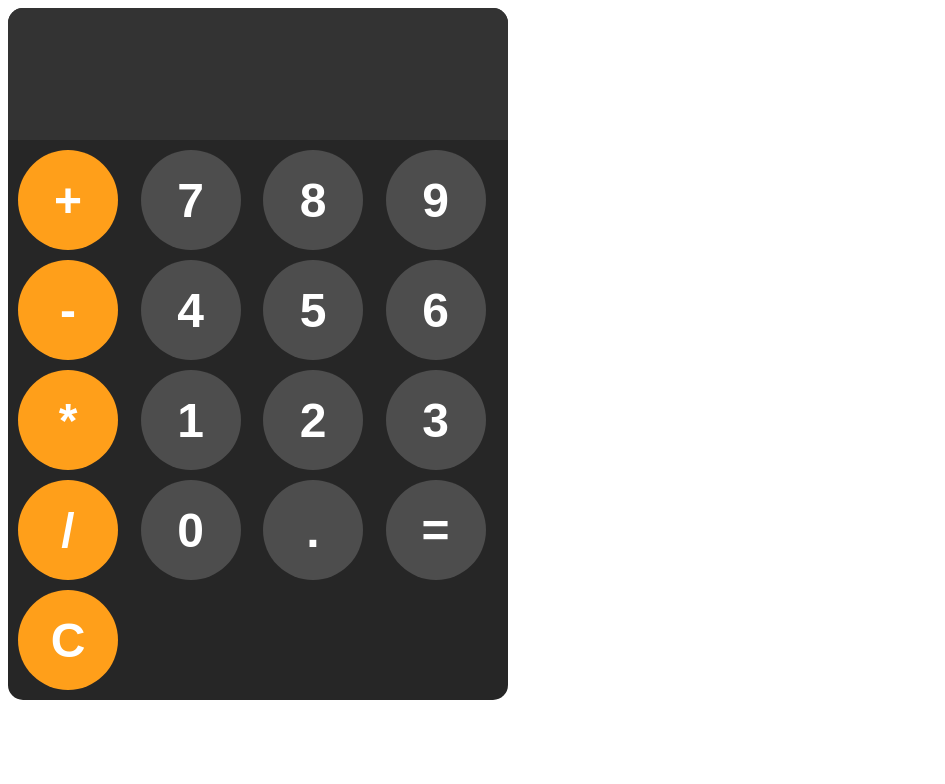
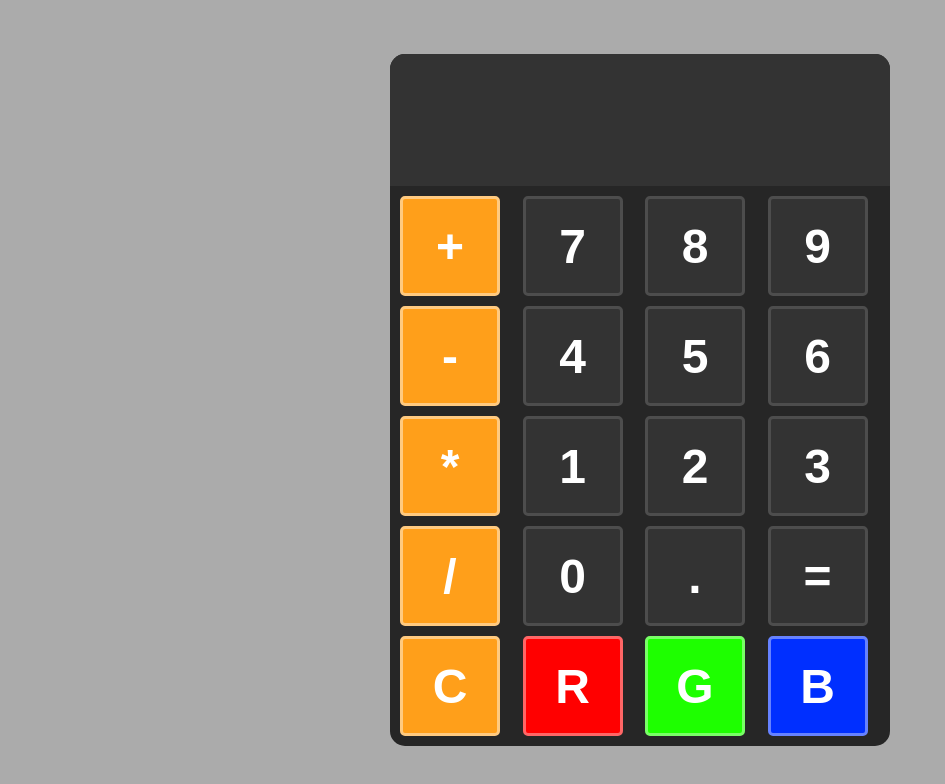
Before and after one commit to EthanWalkerGit/calculatorApp, a plain HTML site: page index.html in a window 1280 px wide. Shown: the whole page, without its empty margins (0-945 px from the left). Drawn offline with Linux system fonts and the light colour scheme.

Commit message:
added colours

```diff
--- a/index.html
+++ b/index.html
@@ -27,8 +27,9 @@
             <button onclick="appendToDisplay('.')">.</button>
             <button onclick="calculate()">=</button>
             <button onclick="clearDisplay()" class="operator-btn">C</button>
-
-
+            <button onclick="changeColourRed()" class="colour-btn-red">R</button>
+            <button onclick="changeColourGreen()" class="colour-btn-green">G</button>
+            <button onclick="changeColourBlue()" class="colour-btn-blue">B</button>
         </div>
 
     </div>
--- a/index.js
+++ b/index.js
@@ -19,3 +19,71 @@ function calculate(){
         display.value = 'Error';
     }
 }
+
+function changeColourRed(){
+    var element = document.querySelector('#calculator');
+    var display = document.getElementById('display');
+    var button = document.querySelectorAll('button');
+    var operatorButton = document.querySelectorAll('.operator-btn');
+
+    element.style.backgroundColor = "hsl(0, 100%, 55%)";
+    display.style.backgroundColor = "hsl(0, 100%, 55%)";
+
+    button.forEach(function(button) {
+        button.style.backgroundColor = "hsl(0, 100%, 60%)";
+        button.style.borderColor = "hsl(0, 100%, 70%)";
+        button.style.color = "hsl(0, 0%, 100%)";
+    });
+
+    operatorButton.forEach(function(button) {
+        button.style.backgroundColor = "hsl(0, 100%, 70%)";
+        button.style.borderColor = "hsl(0, 100%, 80%)";
+    });
+
+}
+
+function changeColourGreen(){
+    var element = document.querySelector('#calculator');
+    var display = document.getElementById('display');
+    var button = document.querySelectorAll('button');
+    var operatorButton = document.querySelectorAll('.operator-btn');
+
+    element.style.backgroundColor = "hsl(113, 100%, 35%)";
+    display.style.backgroundColor = "hsl(113, 100%, 35%)";
+    display.style.color = "hsl(0, 0%, 20%)";
+
+    button.forEach(function(button) {
+        button.style.backgroundColor = "hsl(113, 100%, 50%)";
+        button.style.borderColor = "hsl(113, 100%, 70%)";
+        button.style.color = "hsl(0, 0%, 20%)";
+    });
+
+    operatorButton.forEach(function(button) {
+        button.style.backgroundColor = "hsl(113, 100%, 70%)";
+        button.style.borderColor = "hsl(113, 100%, 80%)";
+    });
+
+}
+
+function changeColourBlue(){
+    var element = document.querySelector('#calculator');
+    var display = document.getElementById('display');
+    var button = document.querySelectorAll('button');
+    var operatorButton = document.querySelectorAll('.operator-btn');
+
+    element.style.backgroundColor = "hsl(229, 100%, 35%)";
+    display.style.backgroundColor = "hsl(229, 100%, 35%)";
+    display.style.color = "hsl(0, 0%, 100%)";
+
+    button.forEach(function(button) {
+        button.style.backgroundColor = "hsl(229, 100%, 50%)";
+        button.style.borderColor = "hsl(229, 100%, 70%)";
+        button.style.color = "hsl(0, 0%, 100%)";
+    });
+
+    operatorButton.forEach(function(button) {
+        button.style.backgroundColor = "hsl(229, 100%, 70%)";
+        button.style.borderColor = "hsl(229, 100%, 80%)";
+    });
+
+}
--- a/styles.css
+++ b/styles.css
@@ -1,9 +1,10 @@
-#body{
+body{
     margin: 0;
     display: flex;
     justify-content: center;
     align-items: center;
     height: 100vh;
+    background-color: hsl(0, 0%, 67%);
 }
 
 
@@ -35,9 +36,10 @@
 button{
     width: 100px;
     height: 100px;
-    border-radius: 100px;
-    border: none;
-    background-color: hsl(0, 0%, 30%);
+    border-radius: 5px;
+    border: solid;
+    border-color: hsl(0, 0%, 30%);
+    background-color:  hsl(0, 0%, 20%);
     color: white;
     font-size: 3rem;
     font-weight: bold;
@@ -47,13 +49,13 @@ button{
 button:hover{
     background-color: hsl(0, 0%, 40%);
 }
-
 button:active{
     background-color: hsl(0, 0%, 50%);
 }
-
 .operator-btn{
     background-color: hsl(35, 100%, 55%);
+    border: solid;
+    border-color: hsl(35, 100%, 75%);
 }
 .operator-btn:hover{
     background-color: hsl(35, 100%, 65%);
@@ -61,3 +63,33 @@ button:active{
 .operator-btn:hover{
     background-color: hsl(35, 100%, 75%);
 }
+.colour-btn-red{
+    background-color: hsl(0, 100%, 50%);
+    border: solid;
+    border-color: hsl(0, 100%, 70%);
+}
+.colour-btn-red:hover{
+    background-color: hsl(0, 100%, 70%);
+    border: solid;
+    border-color: hsl(0, 100%, 70%);
+}
+.colour-btn-green{
+    background-color: hsl(113, 100%, 50%);
+    border: solid;
+    border-color: hsl(113, 100%, 70%);
+}
+.colour-btn-green:hover{
+    background-color: hsl(113, 100%, 70%);
+    border: solid;
+    border-color: hsl(113, 100%, 70%);
+}
+.colour-btn-blue{
+    background-color: hsl(229, 100%, 50%);
+    border: solid;
+    border-color: hsl(229, 100%, 70%);
+}
+.colour-btn-blue:hover{
+    background-color: hsl(229, 100%, 70%);
+    border: solid;
+    border-color: hsl(229, 100%, 70%);
+}
```
